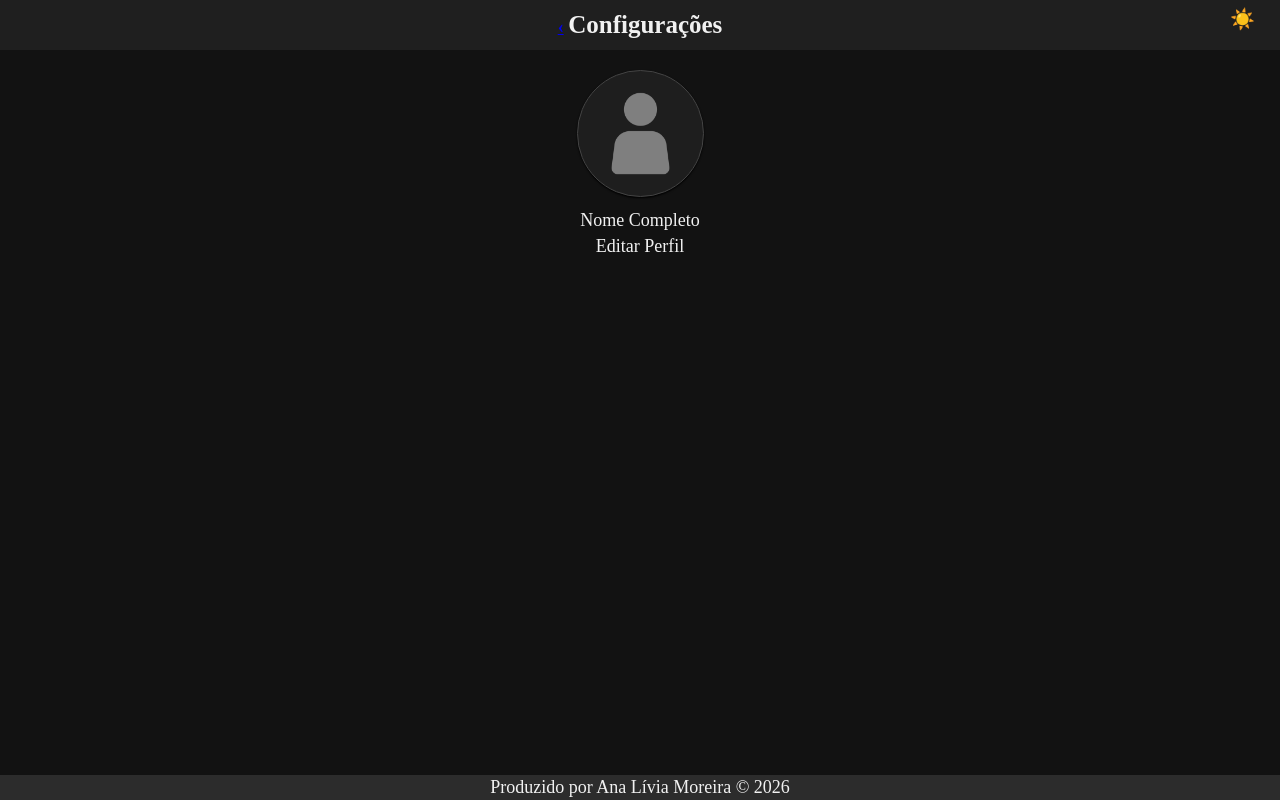
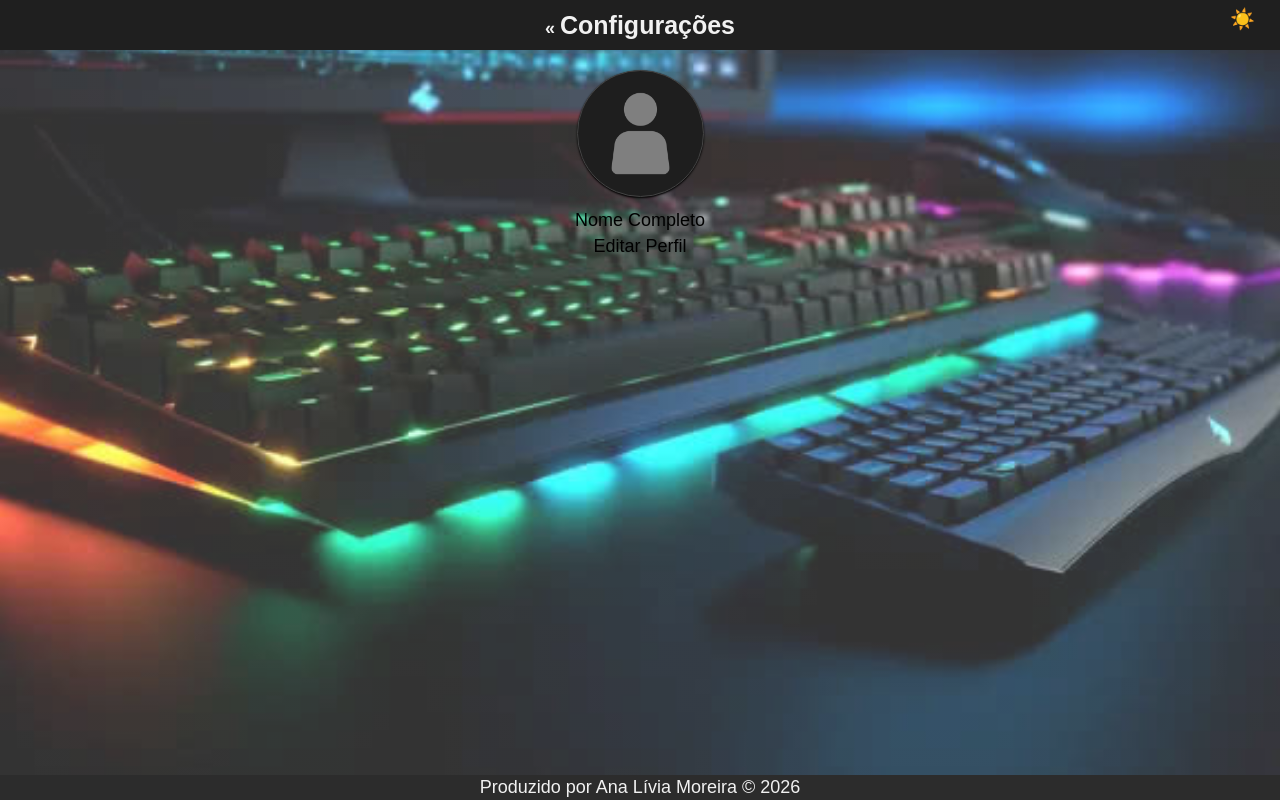
Before and after one commit to livia1914/AMS, a plain HTML site: page Curriculo/Pages/config.html in a window 1280 px wide. Both pictures are taken after a click on the button "Mudar para modo escuro". Drawn offline with Linux system fonts and the light colour scheme.

Commit message:
Add files via upload

```diff
--- a/Curriculo/CSS/dark.css
+++ b/Curriculo/CSS/dark.css
@@ -18,15 +18,28 @@
 	--cor-branco: #1e1e1e;
 	--cor-borda: #444;
 	--cor-sombra: #000;
+	--bg-image: url('../Imagens/escuro.jpg');
+	--overlay-opacity: 0.2;
 }
 
 * {
 	transition: all 0.5s ease;
 }
 
-body {
+/*body {
 	background: var(--cor-fundo);
 	color: var(--cor-texto);
+} */
+
+body.dark,
+body.dark html {
+	background:
+        linear-gradient(
+	        rgba(255, 255, 255, var(--overlay-opacity)),
+			rgba(255, 255, 255, var(--overlay-opacity))
+	   ),
+	   var(--bg-image) no-repeat center center fixed;
+	background-size: cover;
 }
 
 header {
--- a/Curriculo/CSS/style.css
+++ b/Curriculo/CSS/style.css
@@ -9,7 +9,8 @@
     --cor-borda: #cecece;
     --cor-sombra: #ccc;
     --cor-branca: #fff;
-    --bg-image: url('../fundo 2.jpg')
+    --bg-image: url('../Imagens/claro.jpg');
+    --overlay-opacity: 0.1;
 
     /* Fontes */
     --fonte-padrao: Arial, Tahoma, Verdana;
--- a/Curriculo/Pages/config.html
+++ b/Curriculo/Pages/config.html
@@ -12,10 +12,10 @@
     <main>
         <header>
            <h1> <span>
-                <a href="../index.html">&lsaquo;</a>
-                <button id="Tema"> 🌘 </button>
-            </span>  Configurações </h1>
-        </header>
+            <a herf="../index.html">&laquo;</a>
+            <button id="Tema"> 🌘 </button>
+        </span>Configurações </h1>
+            </header>
         <section>
             <figure>
                 <img src="../Imagens/perfil-geral.png" alt="Imagem de Perfil Geral" width="100px" id="foto">
```
Also changed, not shown: Curriculo/Imagens/claro.jpg (added), Curriculo/Imagens/escuro.jpg (added).
